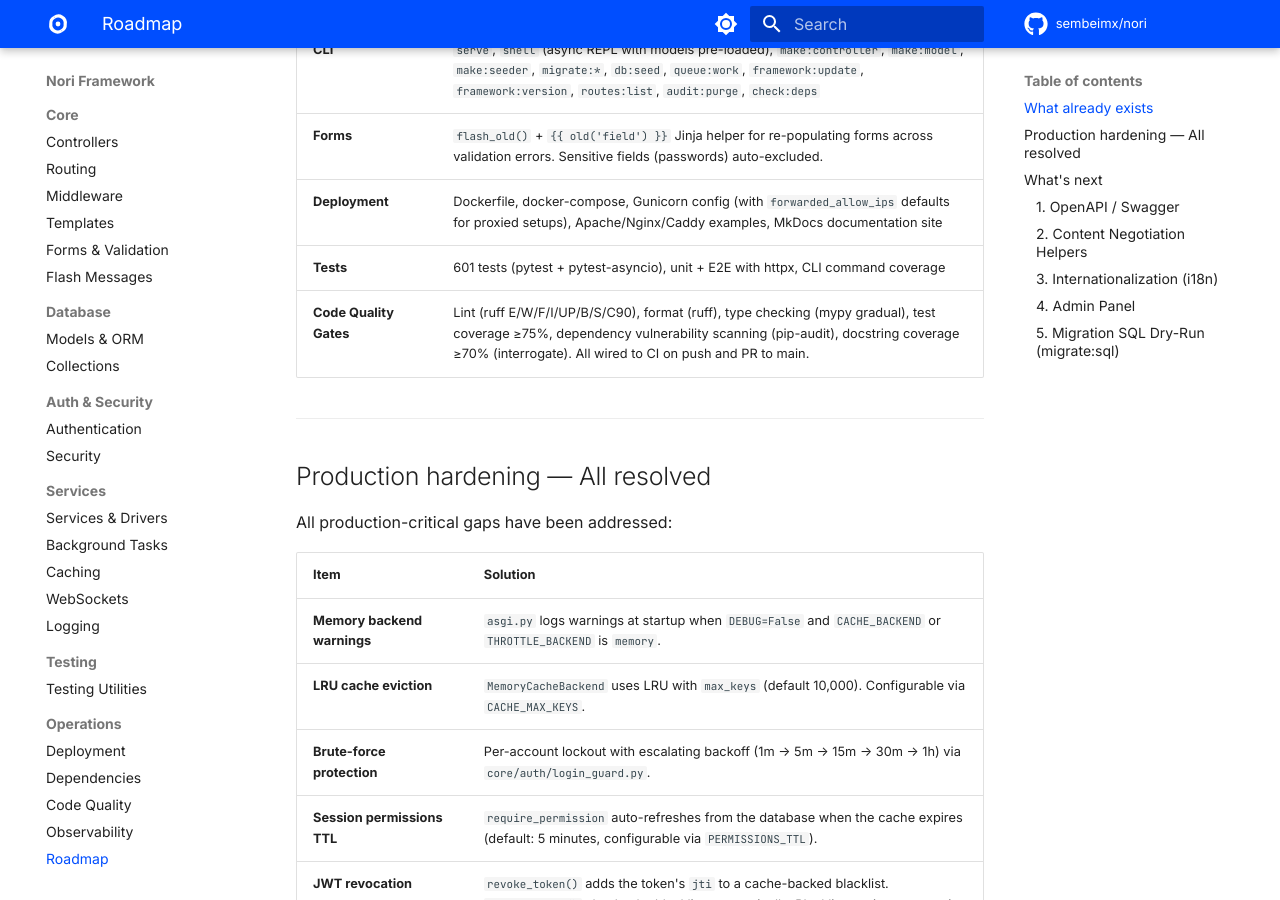
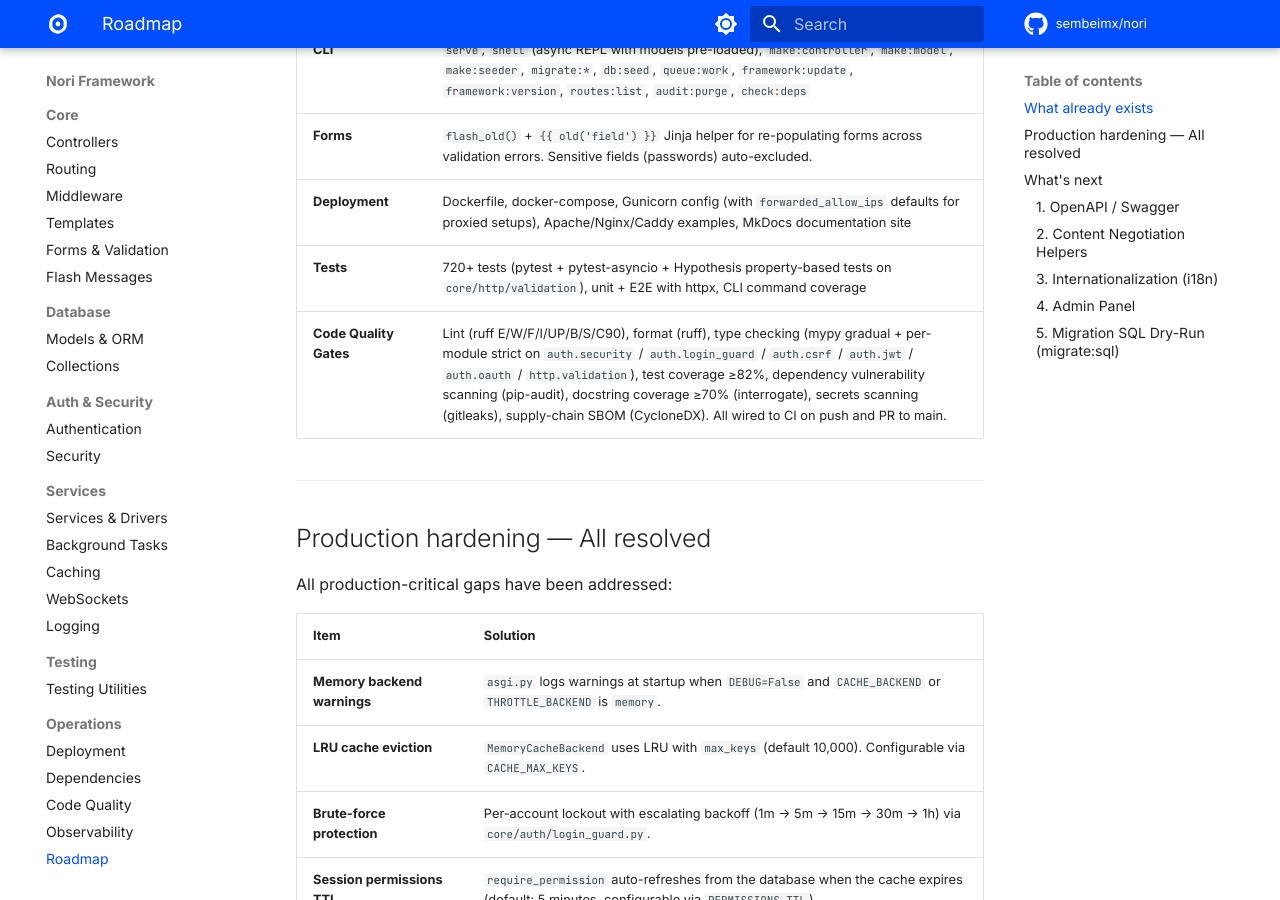
Before and after one commit to sembeimx/nori, an MkDocs documentation site: the page built from docs/roadmap.md, in a window 1280 px wide and 900 px high, scrolled down 1280 px. Built offline with MkDocs 1.6.1 and Material for MkDocs 9.7.7, drawn with Linux system fonts in a browser that asks for light colours; comment, search, counter and statistics services are not loaded; the version menu is left out.

Commit message:
chore: raise coverage floor 75% → 82% (current baseline 86.2%)
After landing the cli.py + Redis-backend coverage push, the framework
total sits at 86.2% — comfortably above the 75% floor that was set
when the project was younger.

Bumping fail_under to 82% locks in the new baseline with a 4-point
buffer:
  - Tight enough that a meaningful regression flips the gate
  - Loose enough that an unrelated PR adding a few lines without
    immediate tests doesn't break the build

Synced two docs:
  - docs/code_quality.md  Test coverage section now reflects the
                          82% floor and the v1.14.2 push that
                          enabled it.
  - docs/roadmap.md       "Code Quality Gates" row updated to list
                          the actual test count, the per-module
                          mypy strict surface, the new 82% floor,
                          and the gitleaks + SBOM gates that
                          previously weren't surfaced here.

Bumping again is a 1-line PR — wait until the project sustains a
higher number for a few releases first.

```diff
--- a/docs/roadmap.md
+++ b/docs/roadmap.md
@@ -24,8 +24,8 @@
 | **CLI** | `serve`, `shell` (async REPL with models pre-loaded), `make:controller`, `make:model`, `make:seeder`, `migrate:*`, `db:seed`, `queue:work`, `framework:update`, `framework:version`, `routes:list`, `audit:purge`, `check:deps` |
 | **Forms** | `flash_old()` + `{{ old('field') }}` Jinja helper for re-populating forms across validation errors. Sensitive fields (passwords) auto-excluded. |
 | **Deployment** | Dockerfile, docker-compose, Gunicorn config (with `forwarded_allow_ips` defaults for proxied setups), Apache/Nginx/Caddy examples, MkDocs documentation site |
-| **Tests** | 601 tests (pytest + pytest-asyncio), unit + E2E with httpx, CLI command coverage |
-| **Code Quality Gates** | Lint (ruff E/W/F/I/UP/B/S/C90), format (ruff), type checking (mypy gradual), test coverage ≥75%, dependency vulnerability scanning (pip-audit), docstring coverage ≥70% (interrogate). All wired to CI on push and PR to main. |
+| **Tests** | 720+ tests (pytest + pytest-asyncio + Hypothesis property-based tests on `core/http/validation`), unit + E2E with httpx, CLI command coverage |
+| **Code Quality Gates** | Lint (ruff E/W/F/I/UP/B/S/C90), format (ruff), type checking (mypy gradual + per-module strict on `auth.security` / `auth.login_guard` / `auth.csrf` / `auth.jwt` / `auth.oauth` / `http.validation`), test coverage ≥82%, dependency vulnerability scanning (pip-audit), docstring coverage ≥70% (interrogate), secrets scanning (gitleaks), supply-chain SBOM (CycloneDX). All wired to CI on push and PR to main. |
 
 ---
 
--- a/pyproject.toml
+++ b/pyproject.toml
@@ -162,7 +162,10 @@
 ]
 
 [tool.coverage.report]
-fail_under = 75
+# Floor lifted from 75 → 82 in v1.14.2 after the cli.py / Redis-backend
+# coverage push (current baseline: 86.2%). 4-percentage-point buffer absorbs
+# churn from unrelated PRs without making the gate ceremonial.
+fail_under = 82
 show_missing = true
 skip_covered = false
 precision = 1
```
Also changed, not shown: docs/code_quality.md (+1 -1 lines).
